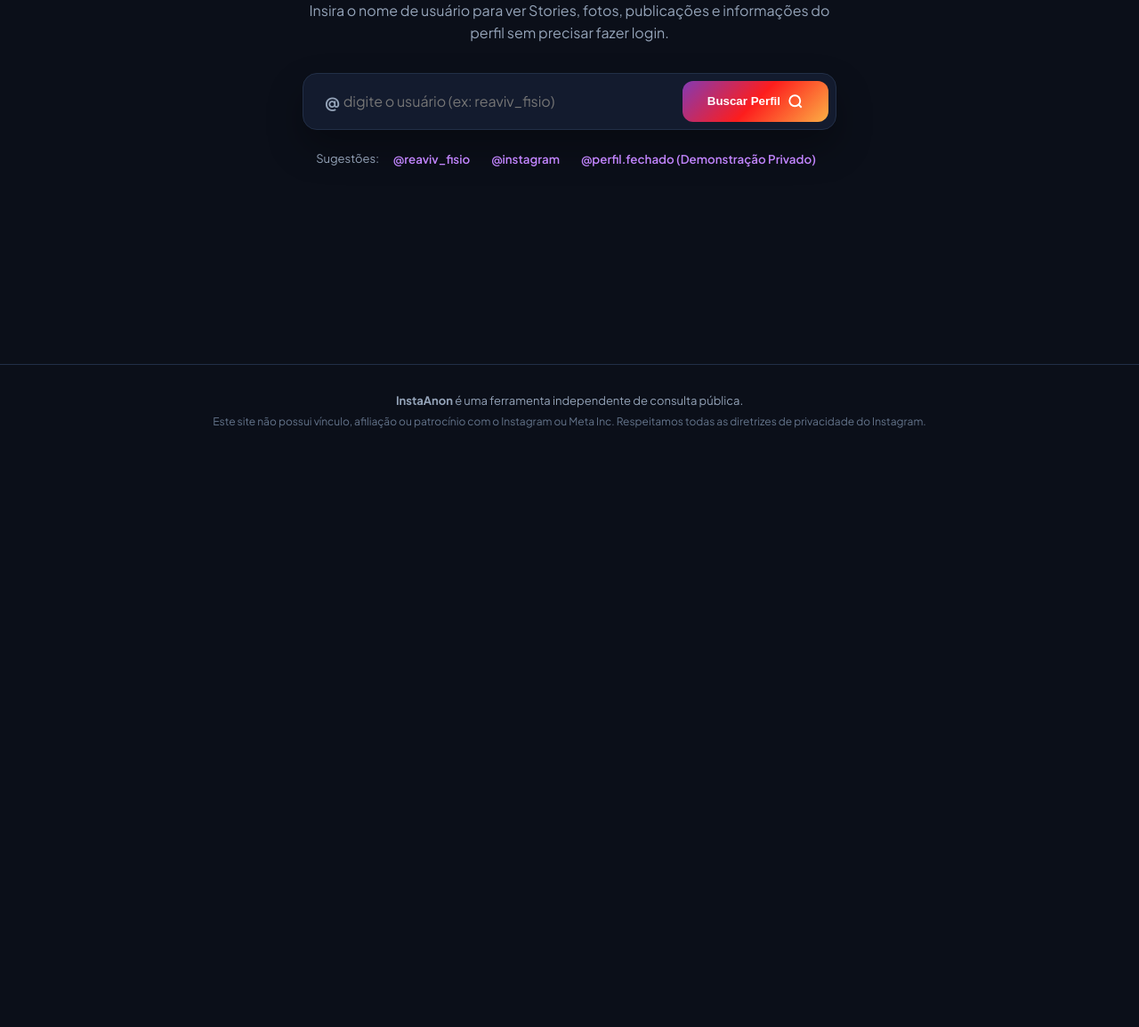
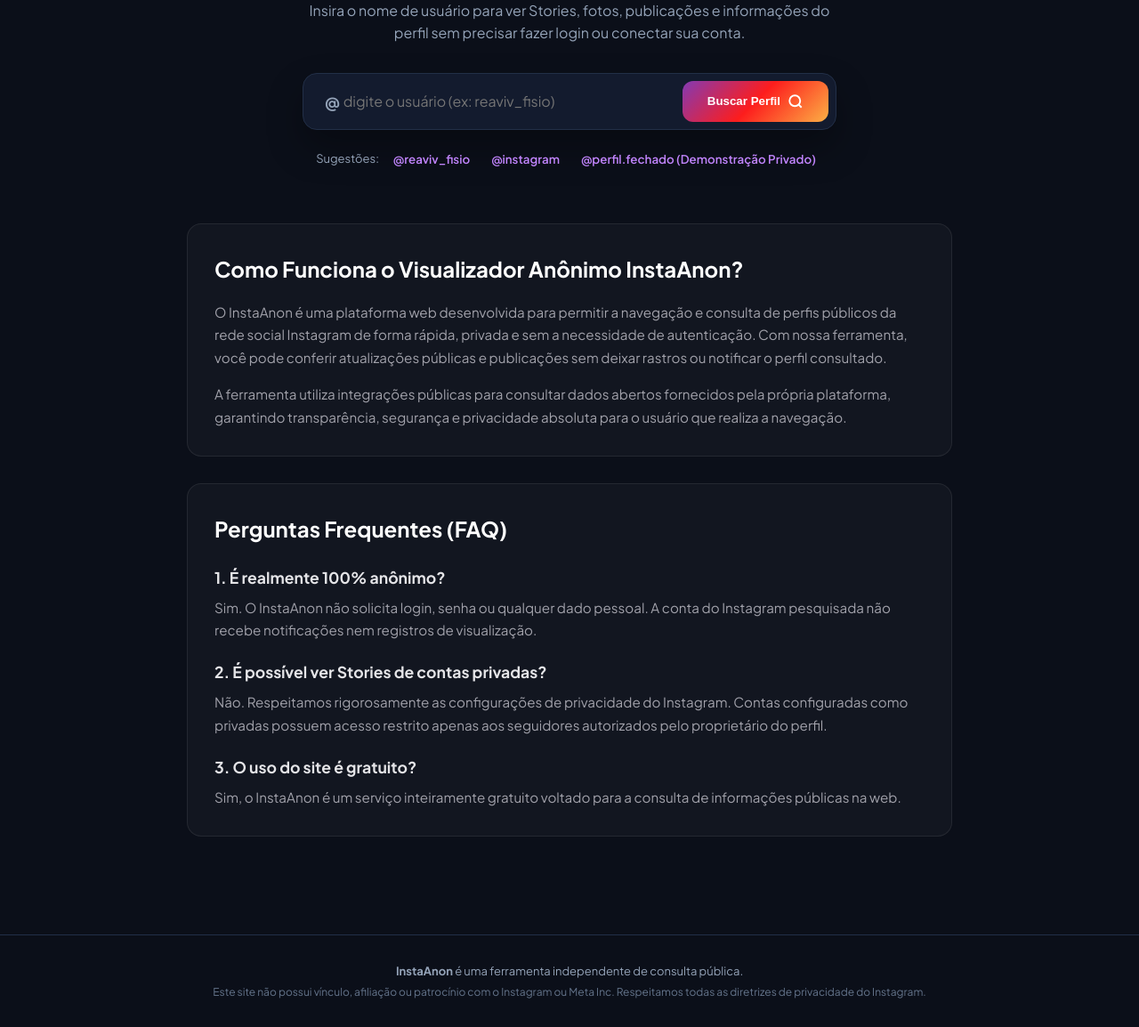
Before and after one commit to 88384262/insta-viewer, a website: page public/index.html in a window 1280 px wide. Shown: the part 287-1441 px from the top of the page at 89% size. Before the commit the page ends 800 px from the top, so only its background shows below. Drawn offline with Linux system fonts and the light colour scheme.

Commit message:
Update index.html

```diff
--- a/public/index.html
+++ b/public/index.html
@@ -3,7 +3,7 @@
 <head>
   <meta charset="UTF-8">
   <meta name="viewport" content="width=device-width, initial-scale=1.0">
-  <title>InstaView — Visualizador de Stories e Perfis do Instagram</title>
+  <title>InstaAnon — Visualizador Anônimo de Stories e Perfis do Instagram</title>
 
   <!-- 🟢 SCRIPT DO GOOGLE ADSENSE -->
   <script async src="https://pagead2.googlesyndication.com/pagead/js/adsbygoogle.js?client=ca-pub-5237631269397144"
@@ -34,8 +34,8 @@
     <!-- Hero Section / Busca -->
     <section class="hero-section">
       <div class="hero-badge">VISUALIZADOR DE PERFIS E STORIES</div>
-      <h1>Assista Stories e Perfis do Instagram <span class="gradient-text">Anônimamente</span></h1>
-      <p class="hero-desc">Insira o nome de usuário para ver Stories, fotos, publicações e informações do perfil sem precisar fazer login.</p>
+      <h1>Assista Stories e Perfis do Instagram <span class="gradient-text">Anonimamente</span></h1>
+      <p class="hero-desc">Insira o nome de usuário para ver Stories, fotos, publicações e informações do perfil sem precisar fazer login ou conectar sua conta.</p>
 
       <form id="searchForm" class="search-box">
         <div class="input-wrapper">
@@ -131,6 +131,34 @@
         </div>
       </div>
     </section>
+
+    <!-- 🟢 SEÇÃO DE CONTEÚDO EDITORIAL PARA APROVAÇÃO NO ADSENSE -->
+    <section class="seo-content-section" style="max-width: 900px; margin: 60px auto 20px; padding: 0 20px; color: #a1a1aa; line-height: 1.7; font-size: 0.95rem;">
+      <article style="background: rgba(255, 255, 255, 0.03); border: 1px solid rgba(255, 255, 255, 0.08); border-radius: 16px; padding: 30px; margin-bottom: 30px;">
+        <h2 style="color: #fff; font-size: 1.5rem; margin-bottom: 15px;">Como Funciona o Visualizador Anônimo InstaAnon?</h2>
+        <p style="margin-bottom: 15px;">O InstaAnon é uma plataforma web desenvolvida para permitir a navegação e consulta de perfis públicos da rede social Instagram de forma rápida, privada e sem a necessidade de autenticação. Com nossa ferramenta, você pode conferir atualizações públicas e publicações sem deixar rastros ou notificar o perfil consultado.</p>
+        <p>A ferramenta utiliza integrações públicas para consultar dados abertos fornecidos pela própria plataforma, garantindo transparência, segurança e privacidade absoluta para o usuário que realiza a navegação.</p>
+      </article>
+
+      <article style="background: rgba(255, 255, 255, 0.03); border: 1px solid rgba(255, 255, 255, 0.08); border-radius: 16px; padding: 30px; margin-bottom: 30px;">
+        <h2 style="color: #fff; font-size: 1.5rem; margin-bottom: 20px;">Perguntas Frequentes (FAQ)</h2>
+
+        <div style="margin-bottom: 20px;">
+          <h3 style="color: #e4e4e7; font-size: 1.1rem; margin-bottom: 5px;">1. É realmente 100% anônimo?</h3>
+          <p>Sim. O InstaAnon não solicita login, senha ou qualquer dado pessoal. A conta do Instagram pesquisada não recebe notificações nem registros de visualização.</p>
+        </div>
+
+        <div style="margin-bottom: 20px;">
+          <h3 style="color: #e4e4e7; font-size: 1.1rem; margin-bottom: 5px;">2. É possível ver Stories de contas privadas?</h3>
+          <p>Não. Respeitamos rigorosamente as configurações de privacidade do Instagram. Contas configuradas como privadas possuem acesso restrito apenas aos seguidores autorizados pelo proprietário do perfil.</p>
+        </div>
+
+        <div>
+          <h3 style="color: #e4e4e7; font-size: 1.1rem; margin-bottom: 5px;">3. O uso do site é gratuito?</h3>
+          <p>Sim, o InstaAnon é um serviço inteiramente gratuito voltado para a consulta de informações públicas na web.</p>
+        </div>
+      </article>
+    </section>
   </main>
 
   <!-- Modal para Visualização e Download de Mídia -->
```
